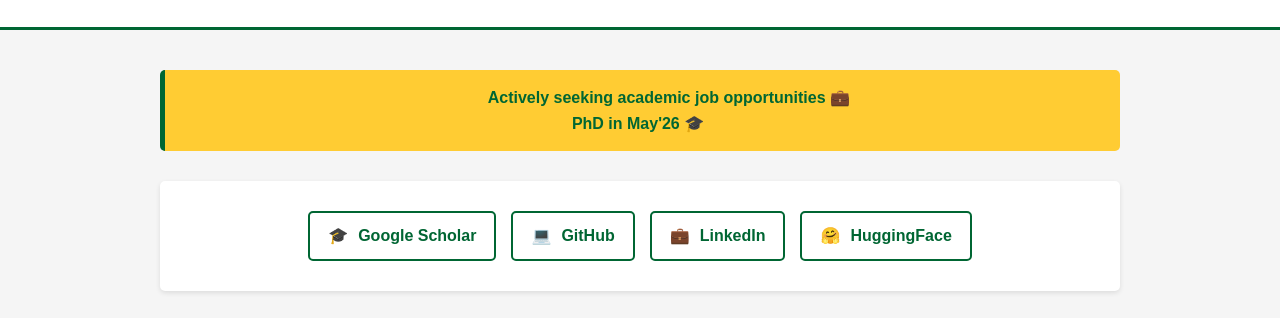
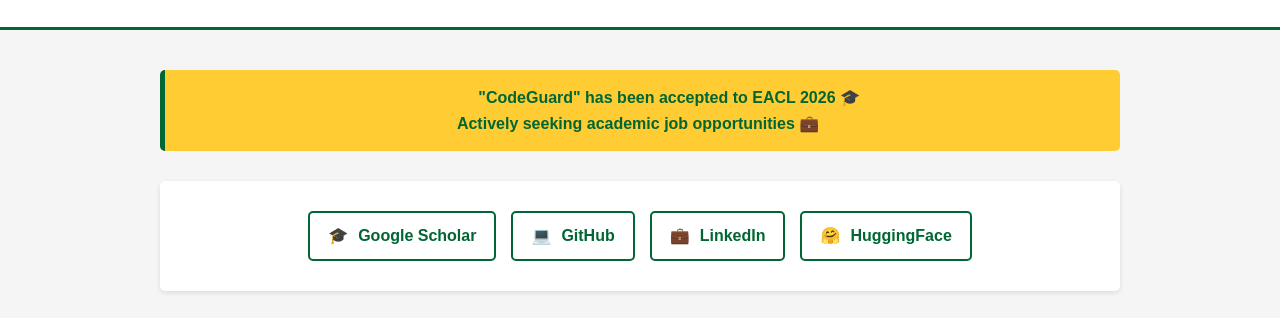
Before and after one commit to mraihan-gmu/mraihan-gmu.github.io, a plain HTML site: page index.html in a window 1280 px wide. Shown: the part 409-727 px from the top of the page. Drawn offline with Linux system fonts and the light colour scheme.

Commit message:
Update index.html

```diff
--- a/index.html
+++ b/index.html
@@ -339,7 +339,7 @@
     <!-- Main Content -->
     <div class="container">
         <div class="announcement" style="text-align: center;">
-            Actively seeking academic job opportunities 💼 <br>PhD in May'26 🎓 </a>
+            "CodeGuard" has been accepted to EACL 2026 🎓 <br>Actively seeking academic job opportunities 💼 </a>
         </div>
 
         <!-- Professional Networks Section - Centered Buttons -->
```
